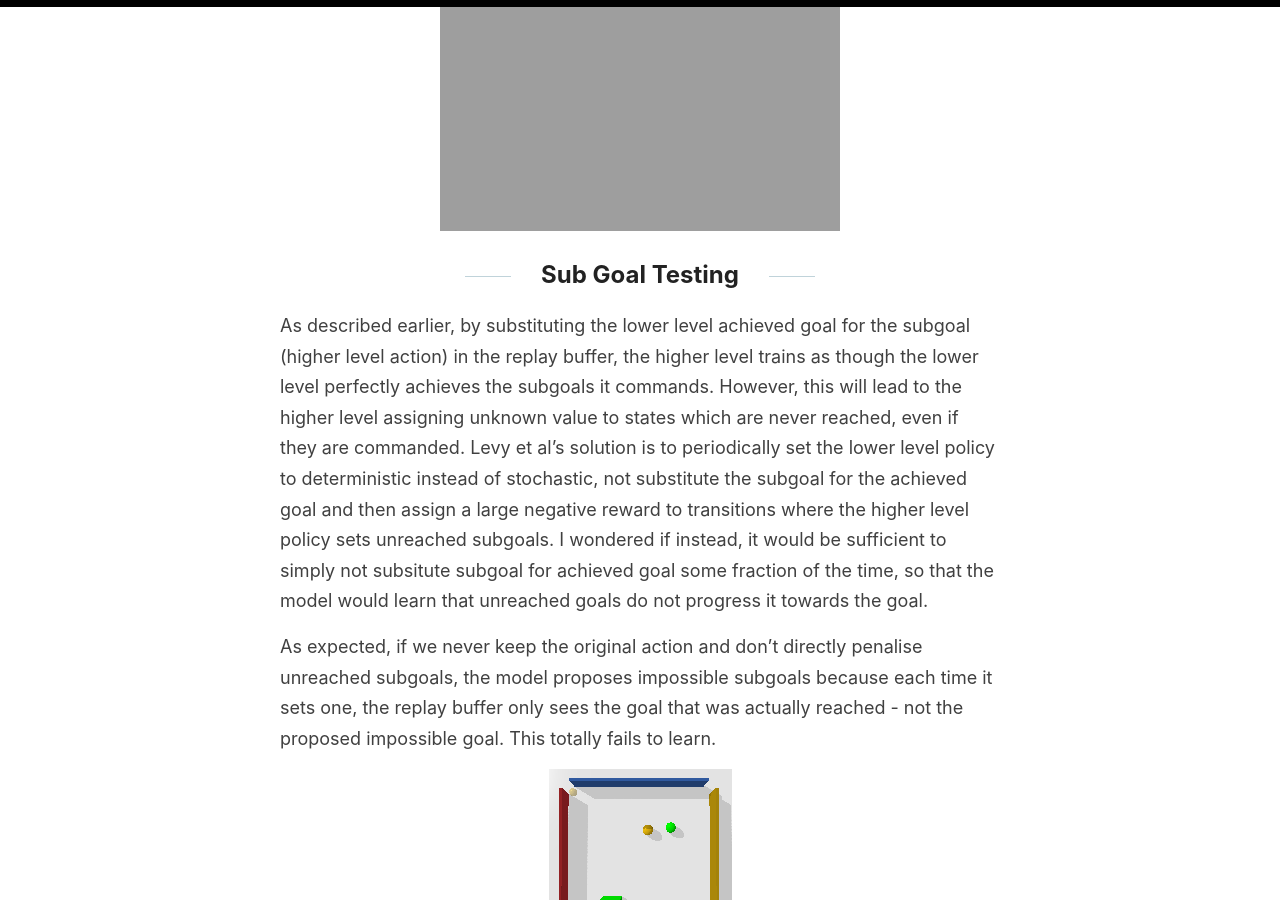
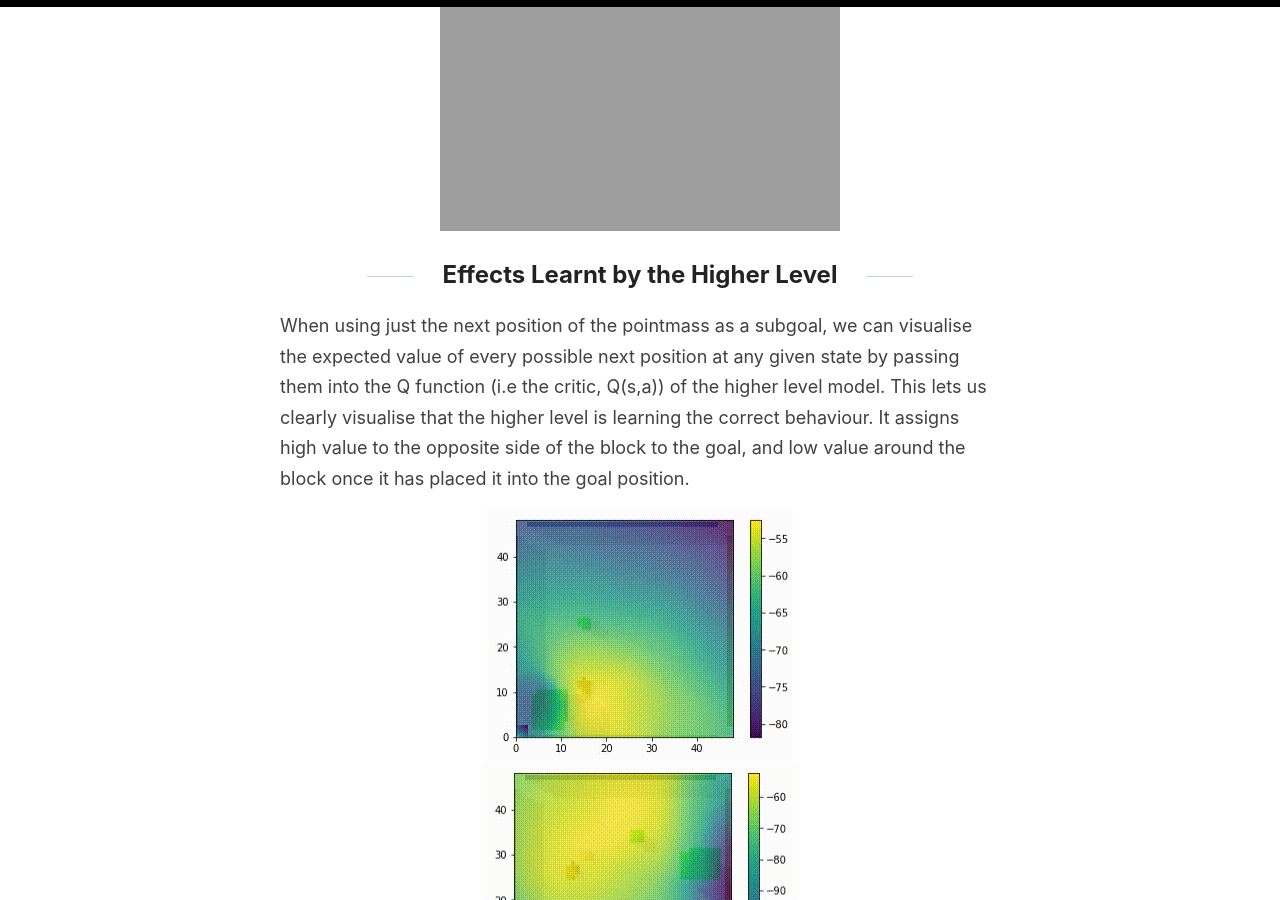
Before and after one commit to sholtodouglas/sholtodouglas.github.io, a Jekyll site: the page built from _posts/2020-06-03-Dissecting_Hierarchial_RL.md, in a window 1280 px wide and 900 px high, scrolled down 5687 px. Built offline with Jekyll 4.4.1, drawn with Linux system fonts in a browser that asks for light colours; some of the changed text lies outside the part shown.

Commit message:
Update 2020-06-03-Dissecting_Hierarchial_RL.md

```diff
--- a/_posts/2020-06-03-Dissecting_Hierarchial_RL.md
+++ b/_posts/2020-06-03-Dissecting_Hierarchial_RL.md
@@ -71,6 +71,13 @@ I found that a subgoal consisting exclusively of the pointmass gave benefits to
 
 ![alt text](https://sholtodouglas.github.io/images/hierarchial/workingcomparison.gif "Hierarchy vs Single Layer")
 
+## Effects Learnt by the Higher Level
+
+When using just the next position of the pointmass as a subgoal, we can visualise the expected value of every possible next position at any given state by passing them into the Q function (i.e the critic, Q(s,a)) of the higher level model. This lets us clearly visualise that the higher level is learning the correct behaviour. It assigns high value to the opposite side of the block to the goal, and low value around the block once it has placed it into the goal position.
+
+![alt-text-1](https://sholtodouglas.github.io/images/hierarchial/qviz1.gif "title-1") ![alt-text-2](https://sholtodouglas.github.io/images/hierarchial/qviz2.gif "title-2")
+
+
 ## Sub Goal Testing
 
 As described earlier, by substituting the lower level achieved goal for the subgoal (higher level action) in the replay buffer, the higher level trains as though the lower level perfectly achieves the subgoals it commands. However, this will lead to the higher level assigning unknown value to states which are never reached, even if they are commanded. Levy et al's solution is to periodically set the lower level policy to deterministic instead of stochastic, not substitute the subgoal for the achieved goal and then assign a large negative reward to transitions where the higher level policy sets unreached subgoals. I wondered if instead, it would be sufficient to simply not subsitute subgoal for achieved goal some fraction of the time, so that the model would learn that unreached goals do not progress it towards the goal.
@@ -92,12 +99,6 @@ Ofir et al, in [Why does Hierarchy (Sometimes) Work So Well in Reinforcement Lea
 
 ![alt text](https://sholtodouglas.github.io/images/hierarchial/benefitsofexplorationhierarchially.png "Hierarchy vs Single Layer")
 
-## Effects Learnt by the Higher Level
-
-When using just the next position of the pointmass as a subgoal, we can visualise the expected value of every possible next position at any given state by passing them into the Q function (i.e the critic, Q(s,a)) of the higher level model. This lets us clearly visualise that the higher level is learning the correct behaviour. It assigns high value to the opposite side of the block to the goal, and low value around the block once it has placed it into the goal position.
-
-
-![alt-text-1](https://sholtodouglas.github.io/images/hierarchial/qviz1.gif "title-1") ![alt-text-2](https://sholtodouglas.github.io/images/hierarchial/qviz2.gif "title-2")
 
 
 
```
